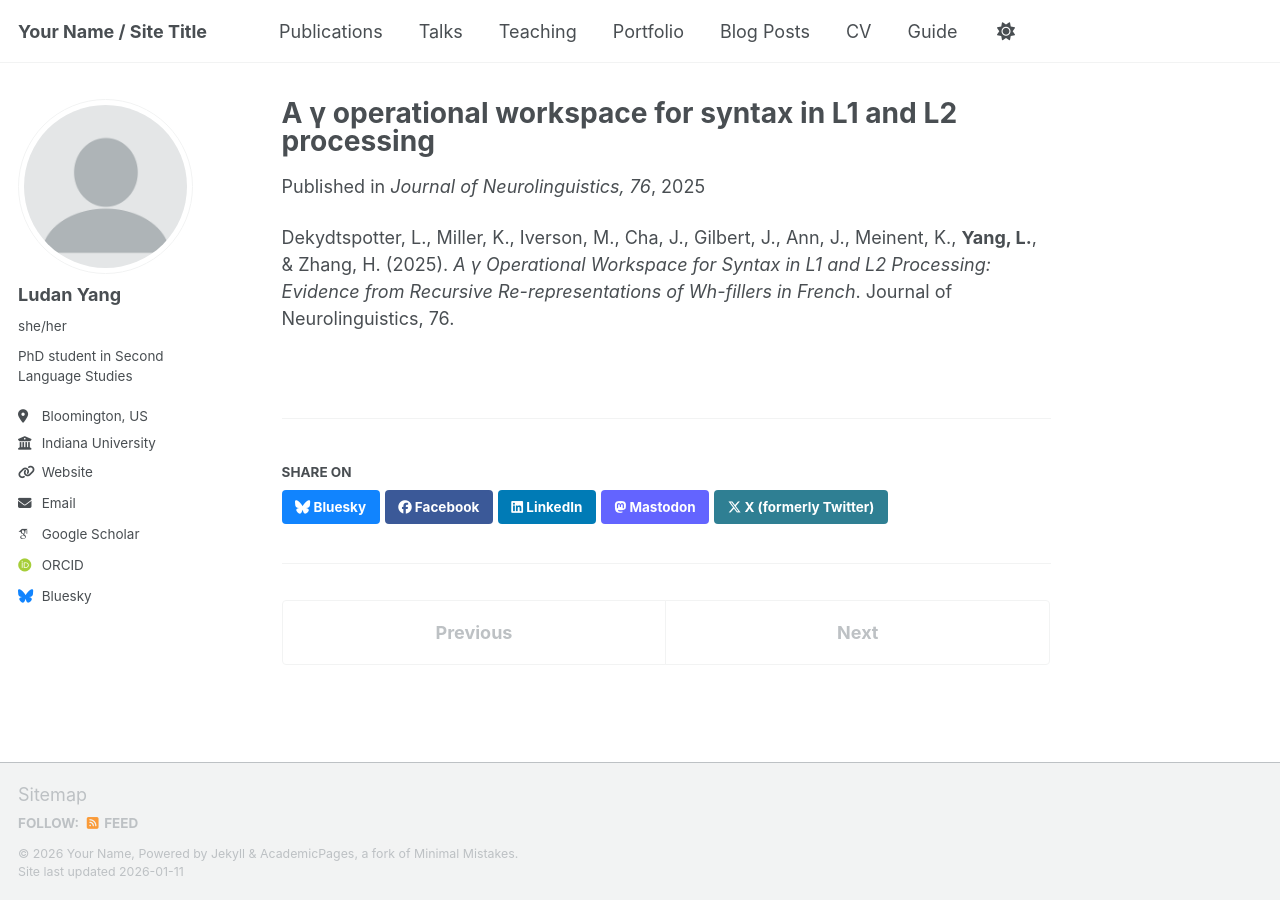
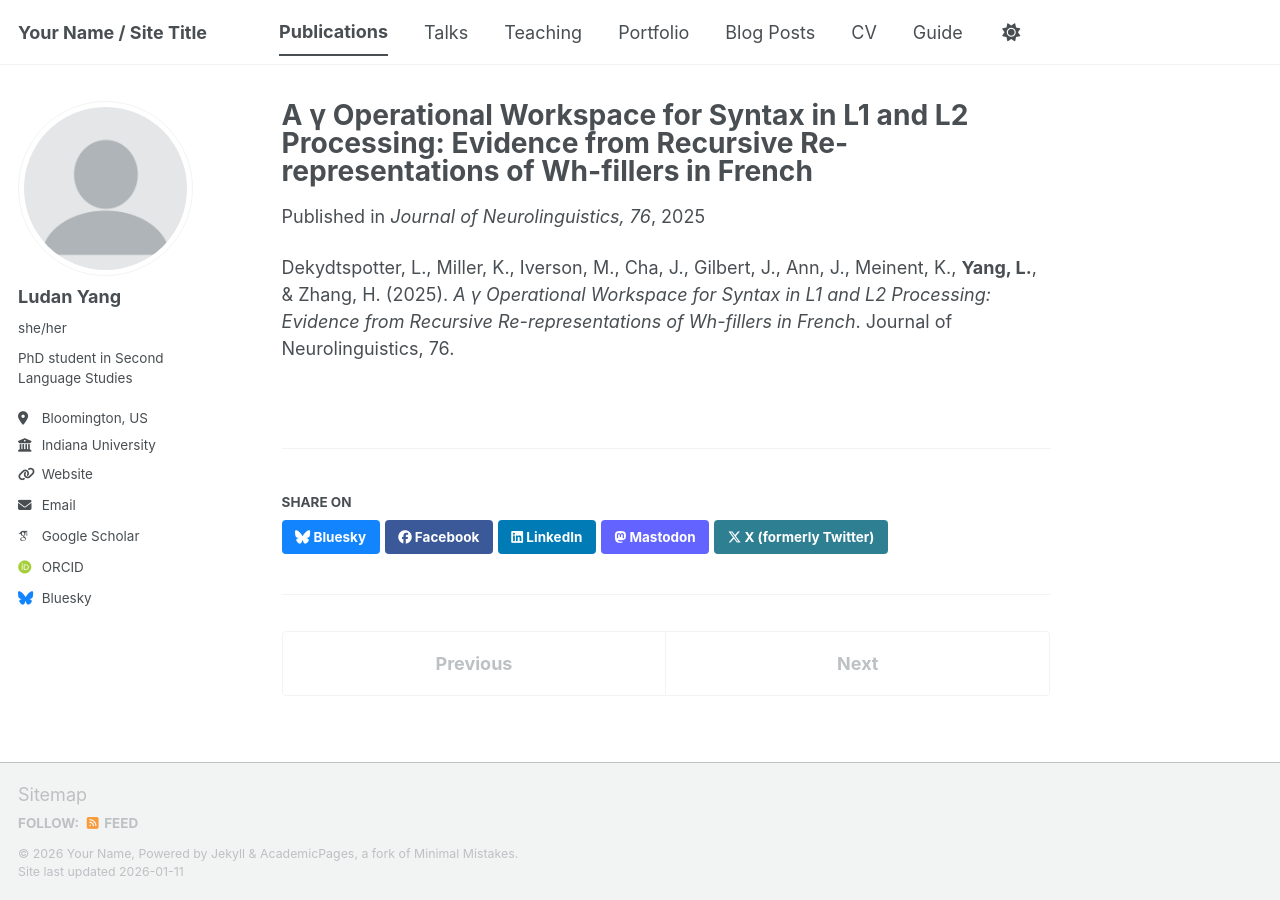
Before and after one commit to ludy612/ludy612.github.io, a Jekyll site: the page built from _publications/2025-01-01-dekydtspotter-gamma-workspace.md, in a window 1280 px wide. Built offline with Jekyll 4.4.1, drawn with Linux system fonts in a browser that asks for light colours; some web fonts are replaced; a script bundle is joined from its source files by our own code; library files that are not in the unit come from our copies.

Commit message:
Update publication title and category in markdown

```diff
--- a/_publications/2025-01-01-dekydtspotter-gamma-workspace.md
+++ b/_publications/2025-01-01-dekydtspotter-gamma-workspace.md
@@ -1,10 +1,9 @@
 ---
-title: "A γ operational workspace for syntax in L1 and L2 processing"
+title: "A γ Operational Workspace for Syntax in L1 and L2 Processing: Evidence from Recursive Re-representations of Wh-fillers in French"
 collection: publications
-permalink: /publication/dekydtspotter-et-al-2025-gamma-workspace
 date: 2025-01-01
 venue: "Journal of Neurolinguistics, 76"
-type: "journal"
+category: manuscripts
 ---
 
 Dekydtspotter, L., Miller, K., Iverson, M., Cha, J., Gilbert, J., Ann, J., Meinent, K., **Yang, L.**, & Zhang, H. (2025). *A γ Operational Workspace for Syntax in L1 and L2 Processing: Evidence from Recursive Re-representations of Wh-fillers in French*. Journal of Neurolinguistics, 76.
```
